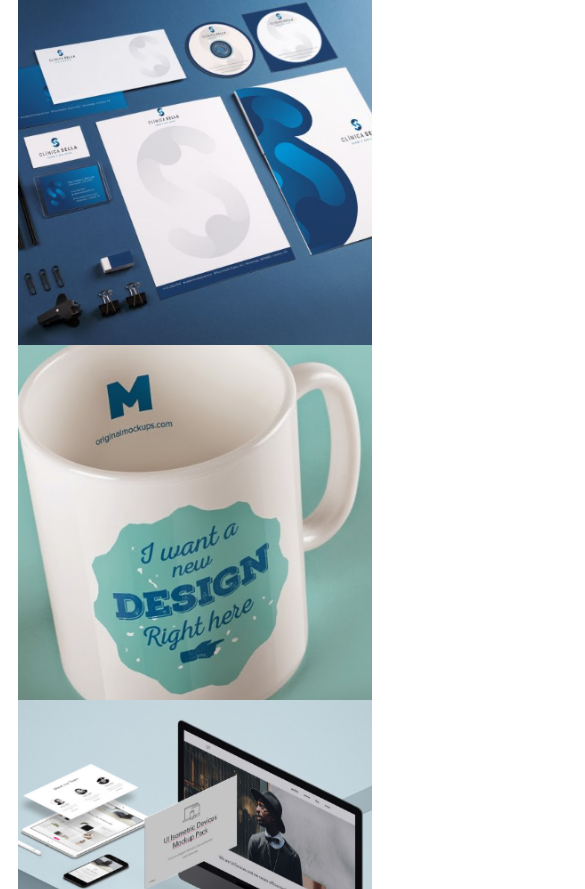
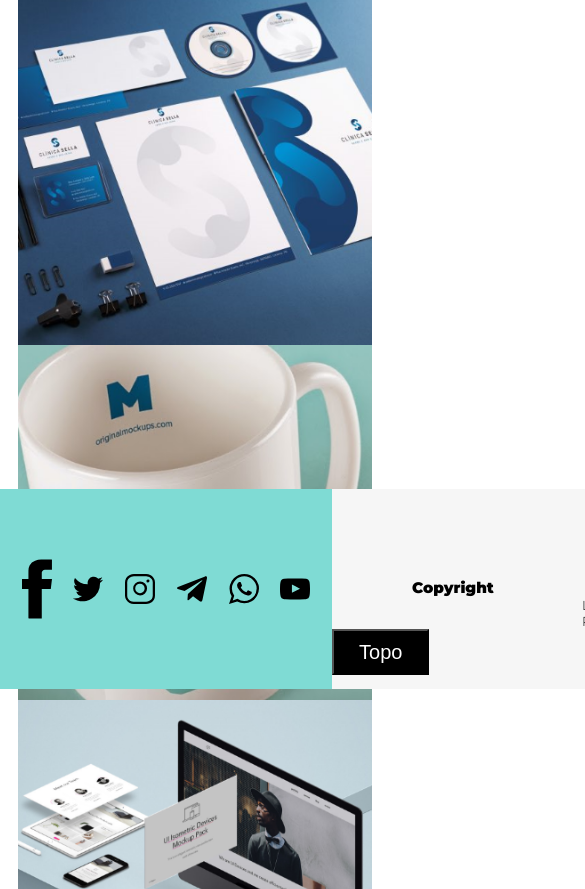
Before and after one commit to Hotlar123/desafiofinal, a plain HTML site: page index.html in a window 390 px wide. Shown: the part 2465-3354 px from the top of the page, 585 px wide, since content can reach past the window. Drawn offline with Linux system fonts and the light colour scheme.

Commit message:
Add files via upload

```diff
--- a/index.html
+++ b/index.html
@@ -50,8 +50,11 @@
             <img src="./img/footer/icon zap.svg" alt="Whatsapp">
             <img src="./img/footer/YOUTUBE_icon-icons.com_65487.svg" alt="Youtube">
         </section>
-        <h3>Copyright</h3>
-        <h4>Layout produzido por Vai na Web para fins exclusivamente educacionais. Referência: https://br.pinterest.com/pin/464644886562510864/</h4>
+        <section class="secondSectionFooter">
+            <h3>Copyright</h3>
+            <h4>Layout produzido por Vai na Web para fins exclusivamente educacionais. Referência: https://br.pinterest.com/pin/464644886562510864/</h4>
+            <button>Topo</button>
+        </section>
     </footer>
 </body>
 </html>
--- a/style.css
+++ b/style.css
@@ -106,8 +106,7 @@ h3{
 }
 h4{
     font-family: "Montserrat", sans-serif;
-    padding-top: 85px;
-    padding-left: 70px;
+    padding-left: 250px;
     font-weight: 200;
 }
 button{
@@ -136,4 +135,14 @@ button{
         justify-content: space-evenly;
         flex-wrap: wrap;
     }
+    footer{
+        position: absolute;
+        top: 350vh;
+        display: flex;
+    }
+    .firstSectionFooter{
+        background-color: #7FDBD4;
+        justify-content: space-evenly;
+        width: 500px
+    }
 }
```
